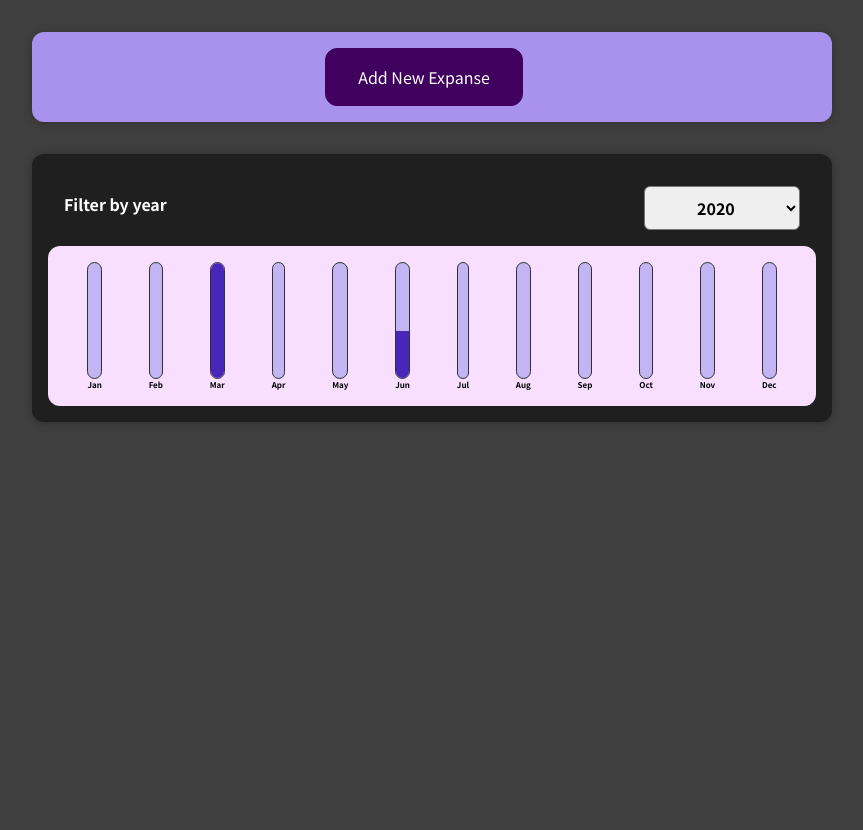
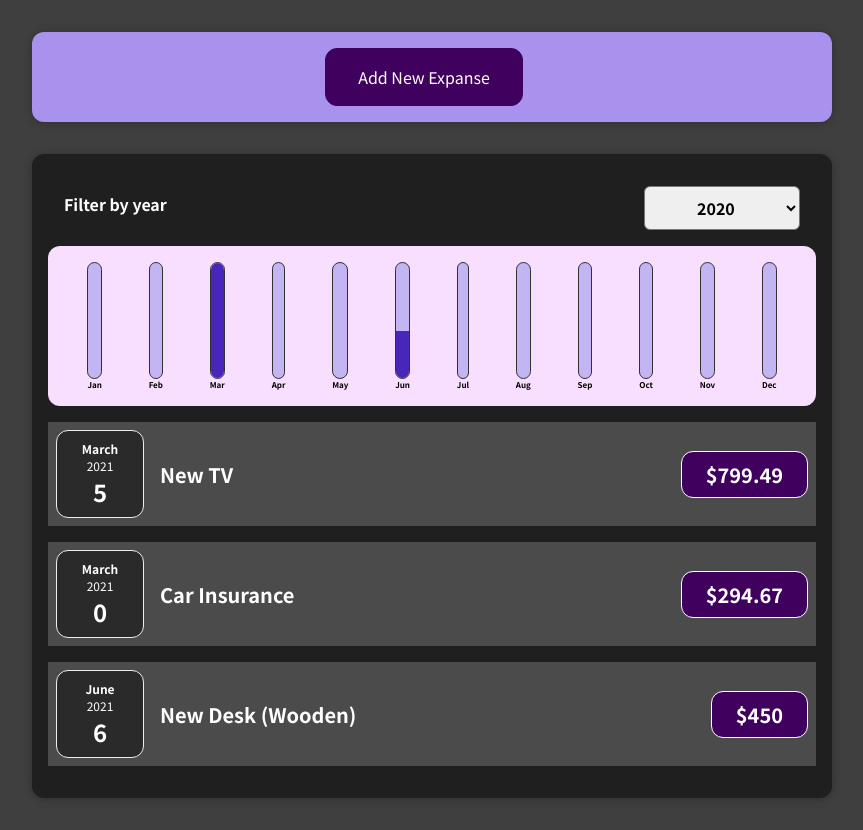
Before and after one commit to TomorProcessor/moneySpendTracker, a React (Create React App) app in the folder moneyspendtracker/: page / in a window 1280 px wide. Shown: the whole page, without its empty margins (208-1071 px from the left). Before the commit the page ends 800 px from the top, so only its background shows below. Built offline with nearby package versions, Linux system fonts and the light colour scheme.

Commit message:
expense item and expense date

```diff
--- /dev/null
+++ b/moneyspendtracker/src/expenseitem/ExpsenseItem.css
@@ -0,0 +1,97 @@
+.expense-item {
+    display: flex;
+    justify-content: space-between;
+    align-items: center;
+    padding: 0.5rem;
+    margin: 1rem 0;
+    background-color: #4b4b4b;
+}
+
+.expense-item__description {
+    display: flex;
+    flex-direction: column;
+    gap: 1rem;
+    align-items: flex-end;
+    flex-flow: column-reverse;
+    justify-content: flex-start;
+    flex: 1;
+}
+
+.expense-item h2 {
+    font-size: 1rem;
+    flex: 1;
+    margin: 0 1rem;
+    color: white;
+}
+
+.expense-item__price {
+    font-size: 1rem;
+    font-weight: bold;
+    color: white;
+    background-color: #40005d;
+    border: 1px solid white;
+    padding: 0.5rem;
+    border-radius: 12px;
+}
+
+@media (min-width: 580px) {
+    .expense-item__description {
+        flex-direction: row;
+        align-items: center;
+        justify-content: flex-start;
+        flex: 1;
+    }
+
+    .expense-item__description h2 {
+        font-size: 1.25rem;
+    }
+
+    .expense-item__price {
+        font-size: 1.25rem;
+        padding: 0.5rem 1.5rem;
+    }
+}
+
+.btns {
+    background-color: #0a6bff;
+    border-radius: 4px;
+    border: 0;
+    box-shadow: rgba(1, 60, 136, .5) 0 -1px 3px 0 inset, rgba(0, 44, 97, .1) 0 3px 6px 0;
+    box-sizing: border-box;
+    color: #fff;
+    cursor: pointer;
+    display: inherit;
+    font-family: "Space Grotesk", -apple-system, system-ui, "Segoe UI", Roboto, Helvetica, Arial, sans-serif, "Apple Color Emoji", "Segoe UI Emoji", "Segoe UI Symbol";
+    font-size: 18px;
+    font-weight: 700;
+    line-height: 24px;
+    margin: 10px;
+    min-height: 56px;
+    min-width: 120px;
+    padding: 16px 20px;
+    position: relative;
+    text-align: center;
+    user-select: none;
+    -webkit-user-select: none;
+    touch-action: manipulation;
+    vertical-align: baseline;
+    transition: all .2s cubic-bezier(.22, .61, .36, 1);
+}
+
+.btns:hover {
+    background-color: #065dd8;
+    transform: translateY(-2px);
+}
+
+@media (min-width: 768px) {
+    .btns {
+        padding: 16px 44px;
+        min-width: 100px;
+    }
+}
+
+.btnContainer {
+    display: flex;
+    justify-content: center;
+    align-items: center;
+}
--- /dev/null
+++ b/moneyspendtracker/src/expenseitem/ExspenseItem.tsx
@@ -0,0 +1,26 @@
+import './ExpsenseItem.css';
+import ExpenseDate from "./expensedate/ExpenseDate";
+import {DataElement} from "../StoreReducer";
+import {useEffect, useRef} from "react";
+
+function ExpenseItem(parameter: {item: DataElement}) {
+    const desciptionRef = useRef<HTMLHeadingElement>(null);
+    const priceRef = useRef<HTMLDivElement>(null);
+
+    useEffect(() => {
+       if (desciptionRef.current) desciptionRef.current.innerText = parameter.item.title;
+       if (priceRef.current) priceRef.current.innerText = '$' + parameter.item.amount;
+    });
+
+    return (
+        <div className='expense-item'>
+            <ExpenseDate date={parameter.item.date}/>
+            <div className='expense-item__description'>
+                <h2 ref={desciptionRef}>x</h2>
+            </div>
+            <div className='expense-item__price' ref={priceRef}></div>
+        </div>
+    );
+}
+
+export default ExpenseItem;
--- /dev/null
+++ b/moneyspendtracker/src/expenseitem/expensedate/ExpenseDate.css
@@ -0,0 +1,26 @@
+.expense-date {
+    display: flex;
+    flex-direction: column;
+    width: 5.5rem;
+    height: 5.5rem;
+    border: 1px solid #ececec;
+    background-color: #2a2a2a;
+    color: white;
+    border-radius: 12px;
+    align-items: center;
+    justify-content: center;
+}
+
+.expense-date__month {
+    font-size: 0.75rem;
+    font-weight: bold;
+}
+
+.expense-date__year {
+    font-size: 0.75rem;
+}
+
+.expense-date__day {
+    font-size: 1.5rem;
+    font-weight: bold;
+}
--- /dev/null
+++ b/moneyspendtracker/src/expenseitem/expensedate/ExpenseDate.tsx
@@ -0,0 +1,26 @@
+import './ExpenseDate.css';
+import {useEffect, useRef} from "react";
+
+function ExpenseDate(parameter: {date: Date}) {
+    const monthRef = useRef<HTMLDivElement>(null);
+    const yearRef = useRef<HTMLDivElement>(null);
+    const dayRef = useRef<HTMLDivElement>(null);
+
+    const months: Array<string> = ['January', 'February', 'March', 'April', 'May', 'June', 'July', 'August', 'September', 'October', 'November', 'December'];
+
+    useEffect(() => {
+        if (monthRef.current) monthRef.current.innerText = months[parameter.date.getMonth()] + '';
+        if (yearRef.current) yearRef.current.innerText = parameter.date.getFullYear() + '';
+        if (dayRef.current) dayRef.current.innerText = parameter.date.getDay() + '';
+    });
+
+    return (
+        <div className='expense-date'>
+            <div className='expense-date__month' ref={monthRef}></div>
+            <div className='expense-date__year' ref={yearRef}></div>
+            <div className='expense-date__day' ref={dayRef}></div>
+        </div>
+    );
+}
+
+export default ExpenseDate;
--- a/moneyspendtracker/src/expenses/Expenses.tsx
+++ b/moneyspendtracker/src/expenses/Expenses.tsx
@@ -2,14 +2,33 @@ import './Expenses.css';
 import '../Card.css';
 import ExpensesFilter from "../expansesfilter/ExpensesFilter";
 import Chart from "../chart/Chart";
+import store, {DataElement, State} from "../StoreReducer";
+import ExpenseItem from "../expenseitem/ExspenseItem";
 
 function Expenses() {
+    const expenses: Array<DataElement> = getExpensesForSelectedYear();
+
     return (
       <div className="expenses card">
           <ExpensesFilter/>
           <Chart />
+          {
+              expenses.map(
+                  expense => (<ExpenseItem key={Math.random().toString(36).substring(2)} item={expense}/>)
+              )
+          }
       </div>
     );
 }
 
+function getExpensesForSelectedYear(): Array<DataElement> {
+    const actualYear: number = 2021; //TODO: from parameter!
+    const result: Array<DataElement> = [];
+    const actualState: State = store.getState();
+    for (let i:number = 0; i < actualState.elements.length; i++) {
+        if (actualState.elements[i].date.getFullYear() === actualYear) result.push(actualState.elements[i]);
+    }
+    return result;
+}
+
 export default Expenses;
```
